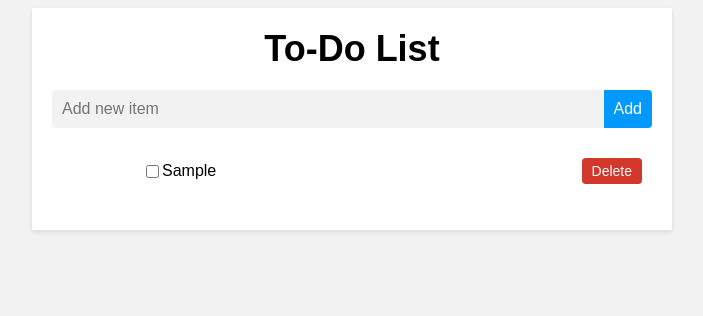
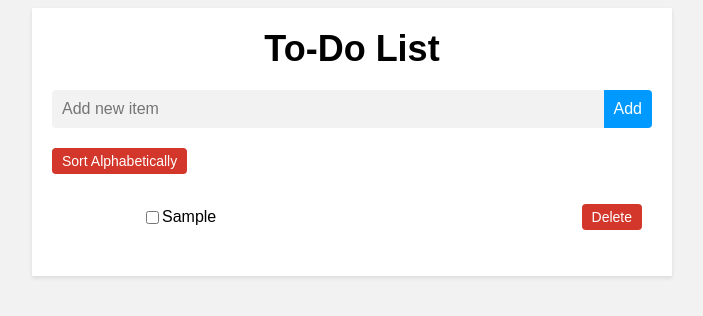
Before and after one commit to cse204-2023/Todo-App, a React (Create React App) app: page / in a window 1280 px wide. Both pictures are taken after typing "Sample" into the empty fields and a click on the button "Add". Shown: the top 316 px of the page, without its empty margins (288-991 px from the left). Built offline with nearby package versions, Linux system fonts and the light colour scheme; no server answers.

Commit message:
sort button added

```diff
--- a/src/App.js
+++ b/src/App.js
@@ -2,6 +2,7 @@ import './App.css';
 import Todo from './Todo';
 import NewTodo from './NewTodo';
 import { useState, useEffect } from 'react';
+import Sort from './Sort';
 
 function App() {
   const [todos, setTodos] = useState([]);
@@ -43,6 +44,7 @@ function App() {
         <section class="container">
           <h1 id="title"> To-Do List </h1>
           <NewTodo onAddTodo={addTodoHandler} />
+          <Sort></Sort>
           <ul className='item-list'>
             {todos.map((todo) => (
               <Todo key={todo.id} text={todo.text} id={todo.id} />
--- /dev/null
+++ b/src/Sort.css
@@ -0,0 +1,34 @@
+
+form {
+    display: flex;
+    margin-bottom: 20px;
+}
+
+form input[type="text"] {
+    flex: 1;
+    padding: 10px;
+    font-size: 16px;
+    border: 20px rgba(0,0,0);
+    background-color:  #f2f2f2;
+    border-radius: 4px 0 0 4px;
+}
+
+form button[type="submit"] {
+    padding: 10px;
+    font-size: 16px;
+    background-color: rgb(0, 153, 255);
+    color: #fff;
+    border: none;
+    border-radius: 0 4px 4px 0;
+    cursor: pointer;
+}
+
+.sortButton {
+    padding: 5px 10px;
+    font-size: 14px;
+    background-color: #d3372b;
+    color: #fff;
+    border: none;
+    border-radius: 4px;
+    cursor: pointer;
+}
--- /dev/null
+++ b/src/Sort.js
@@ -0,0 +1,18 @@
+import './Sort.css';
+
+function Sort(){
+    const sortHandler = (event)=>{
+        event.preventDefault();
+
+    }
+
+    return(
+        <div className='sort'>
+            <form>
+                <button className='sortButton'> Sort Alphabetically </button>
+            </form>
+        </div>
+    )
+}
+
+export default Sort;
--- a/src/Todo.js
+++ b/src/Todo.js
@@ -2,7 +2,7 @@ import './Todo.css';
 import { useState } from 'react';
 
 function Todo(props) {
-  const [items, setItems] = useState([{ id: 1, text: props.text, checked:false}]);
+  const [items, setItems] = useState([{ text: props.text, checked:false}]);
 
   const handleDelete = (id)=>{
     const xhttp = new XMLHttpRequest();
@@ -10,6 +10,7 @@ function Todo(props) {
     xhttp.setRequestHeader("x-api-key", "5edab9-265ea3-6c36e5-5e2fcb-7da37d");
     xhttp.send();
     setItems(items.filter((id)=>id !== id));
+    console.log("Items:", items);
   }
 
   const handleCheck = (id) => {
@@ -32,6 +33,7 @@ function Todo(props) {
     xhttp.setRequestHeader("Content-Type", "application/json");
     xhttp.setRequestHeader("x-api-key", "5edab9-265ea3-6c36e5-5e2fcb-7da37d");
     xhttp.send(JSON.stringify(updatedItem));
+    console.log("Items:", items);
 
   };
 
```
